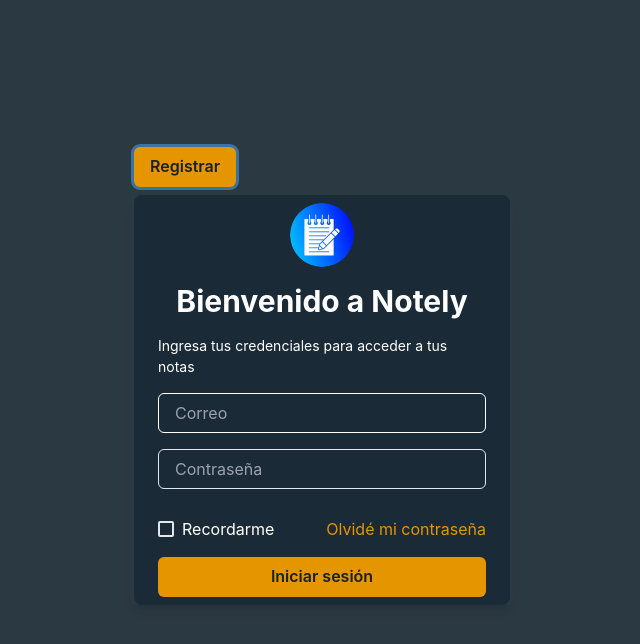
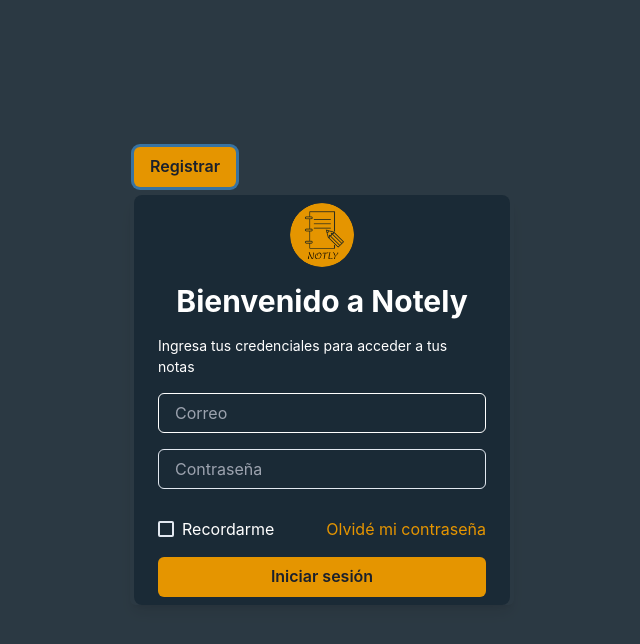
Before and after one commit to tvalverdes/notes_front, a React (Vite) app: page / in a window 1280 px wide. Shown: the top 644 px of the page, without its empty margins (318-958 px from the left). Built offline with nearby package versions, Linux system fonts and the light colour scheme; no server answers.

Commit message:
logo modified

```diff
--- a/src/components/modal/ModalWindow.jsx
+++ b/src/components/modal/ModalWindow.jsx
@@ -36,7 +36,7 @@
             <ModalCloseButton />
           </div>
           <ModalBody className="bg-primary-800/40 mx-1 rounded-lg flex flex-col justify-center items-center gap-4">
-            <Avatar name="Logo" size="lg" src="logo_notas.webp" />
+            <Avatar name="Logo" size="lg" src="logo.png" />
             <h1 className="text-3xl font-bold">{t('welcomeText')}</h1>
             <Text fontSize="sm">{t('helperText')}</Text>
             {component}
```
Also changed, not shown: public/logo.png (added).
